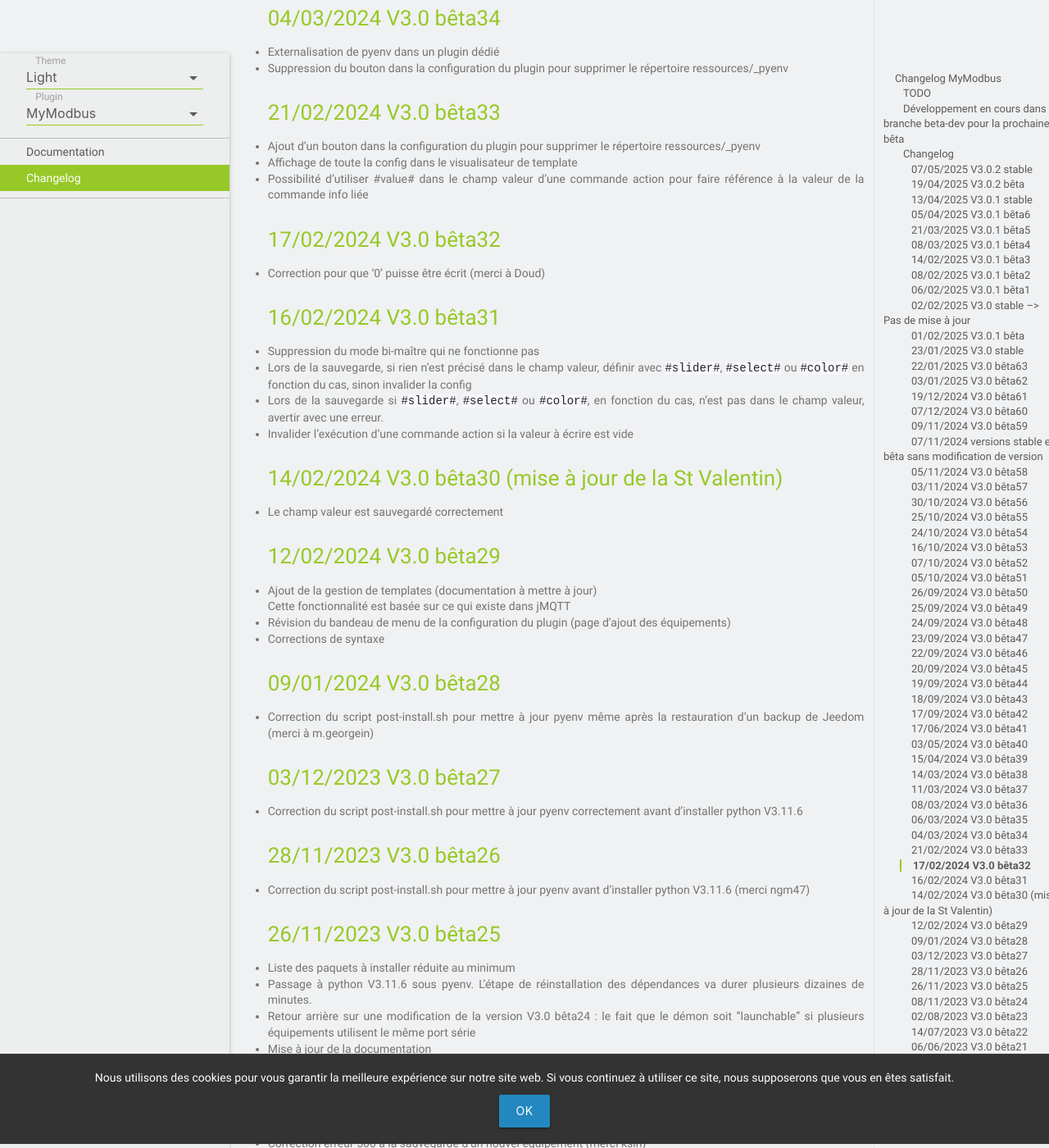
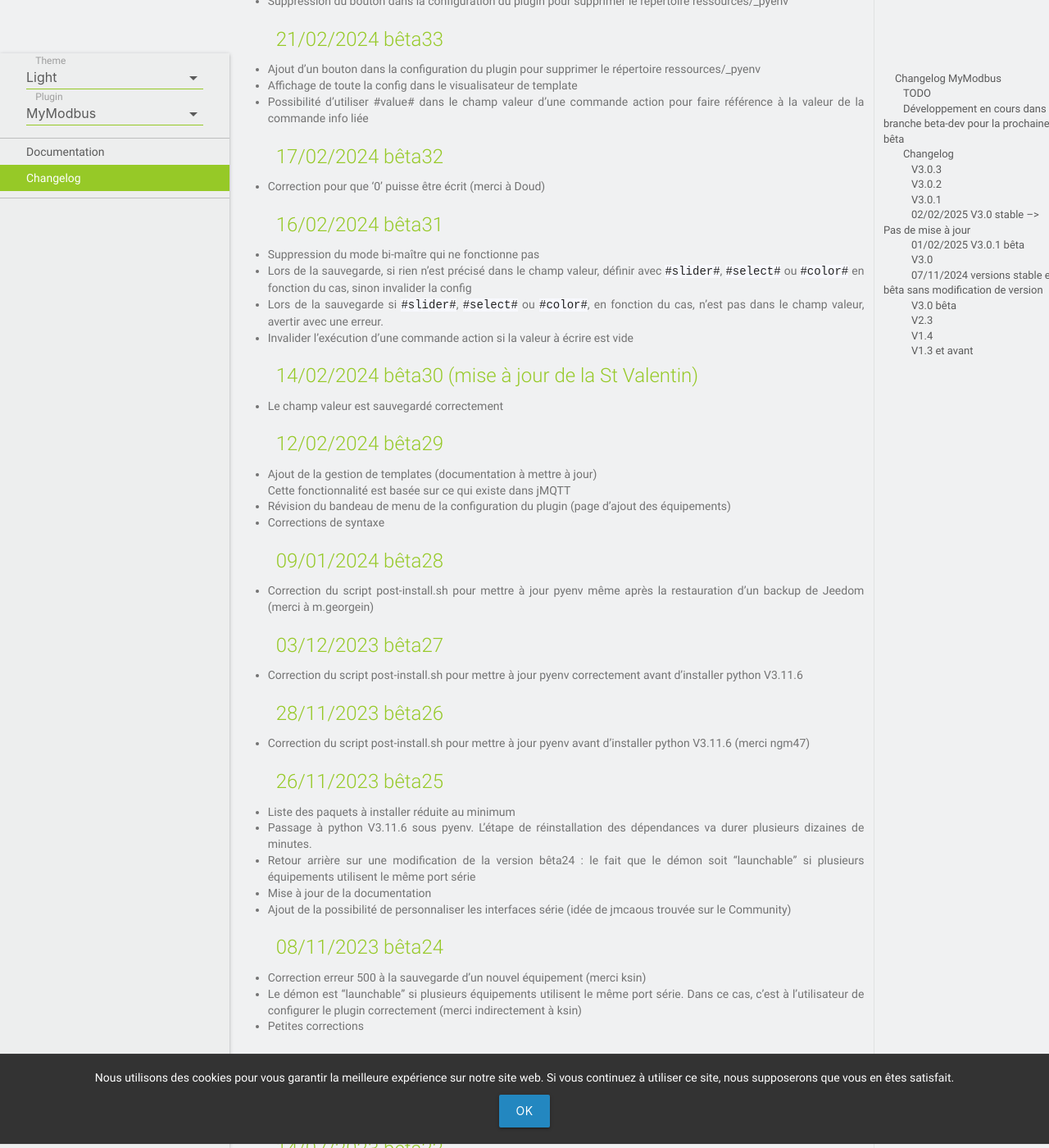
Before and after one commit to MrWaloo/jeedom-plugins-doc, a Jekyll site: the page built from docs/fr_FR/mymodbus_changelog.md, in a window 1280 px wide and 1400 px high, scrolled down 6461 px. Shown: the whole window at 82% size. Built offline with Jekyll 4.4.1, drawn with Linux system fonts in a browser that asks for light colours; emoji names are drawn with the system emoji font; our own code applies the rules of GitHub Pages for plain Markdown files; some of the changed text lies outside the part shown.

Commit message:
Mises à jour

```diff
--- a/docs/fr_FR/mymodbus_changelog.md
+++ b/docs/fr_FR/mymodbus_changelog.md
@@ -9,89 +9,124 @@
 
 ## Changelog
 
-### 07/05/2025 V3.0.2 stable
+### V3.0.3
+
+#### 28/05/2025 bêta
+
+- Mise à jour de la configuration du démon en cas de désactivation ou activation d'un équipement par scénario (merci Marp30 et Noyax37)
+
+### V3.0.2
+
+#### 07/05/2025 stable
+
 - Passage de la version 3.0.2 bêta en stable
 - Les 2 branches sont alignées
 
-### 19/04/2025 V3.0.2 bêta
+#### 19/04/2025 bêta
+
 - Lancement du démon permis même sans équipement actif pour valider l'installation des dépendances
 - Sauvegarde des équipements en cas de mise à jour du plugin
 
-### 13/04/2025 V3.0.1 stable
+### V3.0.1
+
+#### 13/04/2025 stable
+
 - Passage de la version 3.0.1 bêta6 en stable
 - Les 2 branches sont alignées
 
-### 05/04/2025 V3.0.1 bêta6
+#### 05/04/2025 bêta6
+
 - Corrections pour la fonction de test
 
-### 21/03/2025 V3.0.1 bêta5
+#### 21/03/2025 bêta5
+
 - Correction de la syntaxe pour les valeurs nan (Not A Number)
 - Correction de l'écriture des commandes action d'un équipement utilisant l'interface d'un autre équipement
 
-### 08/03/2025 V3.0.1 bêta4
+#### 08/03/2025 bêta4
+
 - Utilisation de la dernière version de pymodbus, la version V3.8.6
 - Filtrage des valeurs nan (Not A Number) : si une valeur lue est nan alors cette valeur n'est pas remontée vers Jeedom
 - [BUGFIX] La fonction de classe sendNewConfig est déclarée comme étant static
 
-### 14/02/2025 V3.0.1 bêta3
+#### 14/02/2025 bêta3
+
 - Corrections pour la fonction de test
 - Traduction fonctionnelle
 - Simplification de la ligne de commande. La configuration n'est plus passée sur la ligne de commande du démon mais est envoyée par la suite.
 
-### 08/02/2025 V3.0.1 bêta2
+#### 08/02/2025 bêta2
+
 - Corrections pour la fonction de test
 - Ajout de la traduction
 
-### 06/02/2025 V3.0.1 bêta1
+#### 06/02/2025 bêta1
+
 - Correction de la mauvaise valeur par défaut de l'équipement de test. Dorénavant, par défaut, l'équipement n'est pas un équipement de test. (merci ludoviclt)
 - Fonction d'envoi des nouvelles valeurs du démon à Jeedom revue
 - Correction de la fonction de nettoyage des anciens fichiers qui effaçait l'icône rtuovertcp à tord
 
 ### 02/02/2025 V3.0 stable --> Pas de mise à jour
+
 - Aucune modification, juste un répertoire inutilisé depuis longtemps supprimé du dépôt
 
 ### 01/02/2025 V3.0.1 bêta
+
 - Suppression du lien inutile vers la documentation depuis la configuration des équipements (préparation pour la mise en place de la traduction)
 - Utilisation de la dernière version de pymodbus : V3.8.3
 - Simplification de la page modale santé
 - Il est possible de créer un équipement de test qui va vérifier si les registres dans une certaine plage existent.
 
-### 23/01/2025 V3.0 stable
+### V3.0
+
+#### 23/01/2025 stable
+
 - Passage de la version 3.0 bêta63 en stable
 - Suppression du lien invalide vers une vidéo dans la description (24/01/2025)
 
-### 22/01/2025 V3.0 bêta63
+#### 22/01/2025 bêta63
+
 - Correction d'une erreur de syntaxe PHP qui empêchait le nettoyage des fichiers obsolètes
 
-### 03/01/2025 V3.0 bêta62
+#### 03/01/2025 bêta62
+
 - Petite modification pratique et purement esthétique : l'ID de l'équipement est affiché dans l'onglet
 
-### 19/12/2024 V3.0 bêta61
+#### 19/12/2024 bêta61
+
 - Un test d'égalité ou de différence avec une valeur (ou une chaine de caractères) est maintenant possible pour une commande info de sous-type binaire qui lit un registre (merci ludoviclt)
 
-### 07/12/2024 V3.0 bêta60
+#### 07/12/2024 bêta60
+
 - Correction d'une erreur qui empêchait l'import des commandes de lecture de plage de registres lors de l'utilisation d'un template (merci ludoviclt)
 
-### 09/11/2024 V3.0 bêta59
+#### 09/11/2024 bêta59
+
 - Vérification que la plage de registres source soit définie (merci ludoviclt)
 - Vérification de la version des modules installés
 
 ### 07/11/2024 versions stable et bêta sans modification de version
+
 - Mise à jour du lien vers la documentation
 
 Explications : [https://community.jeedom.com/t/evolutions-du-plugin-mymodbus-version-stable/133443](https://community.jeedom.com/t/evolutions-du-plugin-mymodbus-version-stable/133443)
 
-### 05/11/2024 V3.0 bêta58
+### V3.0 bêta
+
+#### 05/11/2024 bêta58
+
 - Cas particulier d'extraction d'un bit de registre dans une plage de registres (merci Doud)
 
-### 03/11/2024 V3.0 bêta57
+#### 03/11/2024 bêta57
+
 - Outil de déplacement des commandes d'un équipement à un autre afin de garder les commandes lors d'un split d'équipement en
 cas d'utilisation de la même interface
 
-### 30/10/2024 V3.0 bêta56
+#### 30/10/2024 bêta56
+
 - Correction sur les fonctions d'écriture
 
-### 25/10/2024 V3.0 bêta55
+#### 25/10/2024 bêta55
 
 > :warning: ***Important***
 > Une réinstallation des dépendances doit être faite sans quoi le démon MyModbus ne fonctionnera pas.
@@ -99,17 +134,21 @@
 
 - Utilisation de pymodbus V3.7.4
 
-### 24/10/2024 V3.0 bêta54
+#### 24/10/2024 bêta54
+
 - Forçage de la version de pymodbus à 3.7.3
 
-### 16/10/2024 V3.0 bêta53
+#### 16/10/2024 bêta53
+
 - Mise à jour de jeedomdaemon (il faut relancer l'installation des dépendances)
 
-### 07/10/2024 V3.0 bêta52
+#### 07/10/2024 bêta52
+
 - Nouveauté : inversion des doubles-mots possible
 - Nouveauté : affichage de la configuration d'inversion en fonction du type de donnée
 
-### 05/10/2024 V3.0 bêta51
+#### 05/10/2024 bêta51
+
 - Nouveauté : utilisation de la même interface pour plusieurs équipements
 - Nouveauté : ajout d'une commande info 'Polling' qui contient le temps de polling recalculé actuel (si la commande n'existe pas,
 sauvegardez l'équipement)
@@ -123,20 +162,23 @@
 - Structure du démon : la classe MyModbusConfig est écrite dans un fichier dédié
 - [ESSAI] Suppression effective de l'ancien répertoire 'ressources' (avec 2 S) qui n'est plus utilisé
 
-### 26/09/2024 V3.0 bêta50
+#### 26/09/2024 bêta50
+
 - Si les valeurs saisies dans la configuration commencent ou se terminent par des espaces, ceux-ci sont ignorés
 - Le polling n'est plus recalculé en cas d'erreur durant le cycle
 
-### 25/09/2024 V3.0 bêta49
+#### 25/09/2024 bêta49
+
 - Correction de l'erreur de syntaxe qui bloquait les écritures (merci wocha-fr)
 
-### 24/09/2024 V3.0 bêta48
+#### 24/09/2024 bêta48
+
 - Correction de la fonction eqLogic.getDeamonLaunchable (merci wocha-fr)
 - Correction du type d'un index de dictionnaire (merci wocha-fr)
 - Corrections de syntaxe (merci thomaspascal, Droopy et lperenna)
 - [ESSAI] Gestion correcte d'un temps d'attente après erreur plus long (quelques minutes)
 
-### 23/09/2024 V3.0 bêta47
+#### 23/09/2024 bêta47
 
 > :warning: ***Important***
 > A partir de cette version, l'inversion des mots ne sera plus nécessaire si l'architecture du CPU est identique entre
@@ -147,22 +189,26 @@
 - Gestion interne du boutisme (endianess) et non plus via pymodbus
 - Suppression du double log en cas d'erreur de lecture
 
-### 22/09/2024 V3.0 bêta46
+#### 22/09/2024 bêta46
+
 - Vérification que la commande existe bien lorsqu'un changement de valeur est reçu pour éviter une erreur (merci thomaspascal)
 - Affichage du bouton "Supprimer" dans le viewer de template (merci thomaspascal)
 - Corrections pour les connexions série (merci wocha-fr)
 
-### 20/09/2024 V3.0 bêta45
+#### 20/09/2024 bêta45
+
 - Correction du problème avec les templates
 - Correction du problème avec l'ordre des mots d'une valeurs sur plus de 32 bits dans une plage de registres lorsque l'offset
 dans la plage de registres est impaire
 - Correction de la prise en charge du paramètre "port" pour les liaisons série
 
-### 19/09/2024 V3.0 bêta44
+#### 19/09/2024 bêta44
+
 - Prise en compte de la configuration d'inversion des octets et des mots pour les valeurs lues depuis une plage de registres
 (merci thomaspascal)
 
-### 18/09/2024 V3.0 bêta43
+#### 18/09/2024 bêta43
+
 - Optimisation du verrou qui permet les requêtes afin que les écritures puissent être faites plus rapidement
 - Vérification de l'état de la connexion avant chaque requête
 - Le polling peut être configuré à 0.01s minimum
@@ -170,7 +216,7 @@
 - Le démon n'est pas "launchable" si le venv n'est pas présent
 - Suppression de l'ancien répertoire mal orthographié "ressources" (avec 2 S)
 
-### 17/09/2024 V3.0 bêta42
+#### 17/09/2024 bêta42
 
 > :warning: ***Important***
 > 1. Avant de faire cette mise à jour, désactivez les équipements MyModbus. Faites une capture de la configuration des équipements
@@ -201,126 +247,156 @@
 - Suppression du format float16
 - Prise en compte de l'inversion des octets et des mots pour les chaînes de caractères
 
-### 17/06/2024 V3.0 bêta41
+#### 17/06/2024 bêta41
+
 - Correction d'une erreur de syntaxe (merci m.georgein)
 - Lors de l'exécution d'une commande action, il faut vérifier si l'équipement est actif avant d'envoyer la commande au démon
 
-### 03/05/2024 V3.0 bêta40
+#### 03/05/2024 bêta40
+
 - Correction de syntaxe sur des messages de log du démon (merci à Jean-Baptiste)
 
-### 15/04/2024 V3.0 bêta39
+#### 15/04/2024 bêta39
+
 - Correction de l'utilisation de la fonction `strtolower` (merci à Jean-Baptiste)
 
-### 14/03/2024 V3.0 bêta38
+#### 14/03/2024 bêta38
+
 - Logs un peu plus détaillés en mode debug
 
-### 11/03/2024 V3.0 bêta37
+#### 11/03/2024 bêta37
+
 - Amélioration de l'interaction avec pyenv
 
-### 08/03/2024 V3.0 bêta36
+#### 08/03/2024 bêta36
+
 - Amélioration de l'interaction avec pyenv
 
-### 06/03/2024 V3.0 bêta35
+#### 06/03/2024 bêta35
+
 - Initialisation de pyenv
 
-### 04/03/2024 V3.0 bêta34
+#### 04/03/2024 bêta34
+
 - Externalisation de pyenv dans un plugin dédié
 - Suppression du bouton dans la configuration du plugin pour supprimer le répertoire ressources/_pyenv
 
-### 21/02/2024 V3.0 bêta33
+#### 21/02/2024 bêta33
+
 - Ajout d'un bouton dans la configuration du plugin pour supprimer le répertoire ressources/_pyenv
 - Affichage de toute la config dans le visualisateur de template
 - Possibilité d'utiliser #value# dans le champ valeur d'une commande action pour faire référence à la valeur de la commande info liée
 
-### 17/02/2024 V3.0 bêta32
+#### 17/02/2024 bêta32
+
 - Correction pour que '0' puisse être écrit (merci à Doud)
 
-### 16/02/2024 V3.0 bêta31
+#### 16/02/2024 bêta31
+
 - Suppression du mode bi-maître qui ne fonctionne pas
 - Lors de la sauvegarde, si rien n'est précisé dans le champ valeur, définir avec `#slider#`, `#select#` ou `#color#` en fonction du cas, sinon invalider la config
 - Lors de la sauvegarde si `#slider#`, `#select#` ou `#color#`, en fonction du cas, n'est pas dans le champ valeur, avertir avec une erreur.
 - Invalider l'exécution d'une commande action si la valeur à écrire est vide
 
-### 14/02/2024 V3.0 bêta30 (mise à jour de la St Valentin)
+#### 14/02/2024 bêta30 (mise à jour de la St Valentin)
+
 - Le champ valeur est sauvegardé correctement
 
-### 12/02/2024 V3.0 bêta29
+#### 12/02/2024 bêta29
+
 - Ajout de la gestion de templates (documentation à mettre à jour)
 Cette fonctionnalité est basée sur ce qui existe dans jMQTT
 - Révision du bandeau de menu de la configuration du plugin (page d'ajout des équipements)
 - Corrections de syntaxe
 
-### 09/01/2024 V3.0 bêta28
+#### 09/01/2024 bêta28
+
 - Correction du script post-install.sh pour mettre à jour pyenv même après la restauration d'un backup de Jeedom (merci à m.georgein)
 
-### 03/12/2023 V3.0 bêta27
+#### 03/12/2023 bêta27
+
 - Correction du script post-install.sh pour mettre à jour pyenv correctement avant d'installer python V3.11.6
 
-### 28/11/2023 V3.0 bêta26
+#### 28/11/2023 bêta26
+
 - Correction du script post-install.sh pour mettre à jour pyenv avant d'installer python V3.11.6 (merci ngm47)
 
-### 26/11/2023 V3.0 bêta25
+#### 26/11/2023 bêta25
+
 - Liste des paquets à installer réduite au minimum
 - Passage à python V3.11.6 sous pyenv. L'étape de réinstallation des dépendances va durer plusieurs dizaines de minutes.
-- Retour arrière sur une modification de la version V3.0 bêta24 : le fait que le démon soit "launchable" si plusieurs équipements utilisent le même port série
+- Retour arrière sur une modification de la version bêta24 : le fait que le démon soit "launchable" si plusieurs équipements utilisent le même port série
 - Mise à jour de la documentation
 - Ajout de la possibilité de personnaliser les interfaces série (idée de jmcaous trouvée sur le Community)
 
-### 08/11/2023 V3.0 bêta24
+#### 08/11/2023 bêta24
+
 - Correction erreur 500 à la sauvegarde d'un nouvel équipement (merci ksin)
 - Le démon est "launchable" si plusieurs équipements utilisent le même port série. Dans ce cas, c'est à l'utilisateur de configurer le plugin correctement (merci indirectement à ksin)
 - Petites corrections
 
-### 02/08/2023 V3.0 bêta23
+#### 02/08/2023 bêta23
+
 - Les listes sont gérées pour les binaires également
 - Les couleurs sont prises en compte
 
-### 14/07/2023 V3.0 bêta22
+#### 14/07/2023 bêta22
+
 - Le bouton d'ajout de commande en bas du tableau des commandes fonctionne dorénavant comme attendu
 - Les retours NaN sont correctement gérés
 
-### 06/06/2023 V3.0 bêta21
+#### 06/06/2023 bêta21
+
 - Forçage de la version pymodbus 3.2.2 pour éviter des erreurs avant de trouver une meilleure solution
 
-### 10/05/2023 V3.0 bêta20
+#### 10/05/2023 bêta20
+
 - Correction des logs des écritures en mode bi-maître
 - Ajout de la commande info liée aux commandes action
 - Ajout du bouton de création de commande en fin de tableau
 
-### 06/05/2023 V3.0 bêta19
+#### 06/05/2023 bêta19
+
 - Deuxième tentative du mode bi-maître spécifique aux chaudières De Dietrich Diematic (merci à loustic03 de m'avoir laissé autant de temps pour tester chez lui)
 
-### 05/05/2023 V3.0 bêta18
+#### 05/05/2023 bêta18
+
 - Prise en charge des commandes action avec une liste
 - Première tentative du mode bi-maître spécifique aux chaudières De Dietrich Diematic
 - Affichage de la configuration de l'endianess pour les commandes actions (merci à thomaspascal)
 - Indentation du code de tout le plugin avec 2 espaces au lieu de 4
 
-### 13/04/2023 V3.0 bêta17
+#### 13/04/2023 bêta17
+
 - Pour les commandes binaires depuis une plage de registres, les plages numériques en source sont possibles mais un filtre doit être spécifié (merci à Noyax37)
 
-### 10/04/2023 V3.0 bêta16
+#### 10/04/2023 bêta16
+
 - Petite correction sur le log lors de l'exécution d'une commande action
 
-### 09/04/2023 V3.0 bêta15
+#### 09/04/2023 bêta15
+
 - Amélioration de la saisie des commandes an désélectionnant les options invisibles (merci à Noyax37)
 - Remontée de la valeur lue vers Jeedom par le démon si la commande est configurée avec "Répéter les valeurs identiques" à "Oui" (merci Bison pour l'astuce)
 - Meilleure gestion des exceptions
 - Ajout du nom de l'équipement dans les logs du démon (là où c'est possible)
 
-### 07/04/2023 V3.0 bêta14
+#### 07/04/2023 bêta14
+
 - Les reconnexions automatiques de pymodbus sont désactivées. Les (re)connexions sont gérées par le démon (merci à thomaspascal)
 - En cas de sauvegarde de la configuration, le démon se déconnecte avant de prendre la nouvelle configuration en compte (merci à thomaspascal)
 - Maintien de l'ordre des commandes lors de la sauvegarde qui rajoute les commandes spéciales (merci à thomaspascal)
 - Correction de l'erreur lors de la duplication d'un équipement (merci à Noyax37)
 - Suppression des paramètres de configuration utilisés dans l'ancienne version (et donc le retour en version stable est rendu impossible sans restaurer un backup ou resaisir les configurations)
 
-### 05/04/2023 V3.0 bêta13
+#### 05/04/2023 bêta13
+
 - Contournement de l'erreur d'affichage des paramètres d'équipement (Solution en cours)
 - Correction de l'erreur lors de la duplication d'un équipement (merci à Noyax37)
 - Démon : si la lecture retourne 'nan', la valeur n'est pas remontée vers Jeedom et une erreur est générée (merci à ced2001)
 
-### 04/04/2023 V3.0 bêta12
+#### 04/04/2023 bêta12
+
 - Ajout du mode cyclique
 - Ajout du mode lecture sur événement
 - Le temps de polling minimum est maintenant de 1 seconde
@@ -329,14 +405,17 @@
 - Remontée de la valeur lue vers Jeedom par le démon uniquement en cas de changement de valeur
 - Diverses optimisations
 
-### 29/03/2023 V3.0 bêta11
+#### 29/03/2023 bêta11
+
 - Correction de l'affichage du paramètre "adresse esclave" des commandes action (merci à Noyax37 et à pilou226)
 
-### 28/03/2023 (0:08) V3.0 bêta10
+#### 28/03/2023 (0:08) bêta10
+
 - Correction de l'erreur lors de l'écriture d'un binaire (merci à ngm47)
 - La pause suite à une commande action est cumulable avec l'écriture de la valeur d'une expression
 
-### 27/03/2023 (8:57) V3.0 bêta9
+#### 27/03/2023 (8:57) bêta9
+
 - Passer le niveau de log à la volée en cas de changement sans redémarrer le démon
 - Passer les modifications de configuration à la volée lors de la sauvegarde sans redémarrer le démon
 - Meilleure gestion de la communication entre le démon et les process PyModbusClient
@@ -345,7 +424,8 @@
 - Seuls les équipements utilisant le protocole de connexion "serial" ne peuvent pas utiliser la même interface.
 Les équipements en TCP ou UDP **peuvent** communiquer avec la même adresse IP, ça ne veut pas dire qu'ils le doivent.
 
-### 24/03/2023 V3.0 bêta8
+#### 24/03/2023 bêta8
+
 - Correction de la fonction de validation des adresses d'une plage de registres
 - Optimisation du temps de traitement des valeurs remontées par le démon
 - Gestion de la reconnexion en cas de déconnexion
@@ -353,23 +433,29 @@
 - Permettre un temps d'attente avant la première requête (compatibilité avec Huawei SUN2000)
 - Validation de la configuration de sorte que deux équipements ne puissent pas utiliser la même connexion
 
-### 23/03/2023 V3.0 bêta7
+#### 23/03/2023 bêta7
+
 - Correction d'une erreur lors de la vérification des plages
 
-### 23/03/2023 V3.0 bêta6
+#### 23/03/2023 bêta6
+
 - Liste déroulante pour le choix de la plage de registres (documentation ok)
 
-### 21/03/2023 V3.0 bêta5
+#### 21/03/2023 bêta5
+
 - Lecture d'une plage d'adresses en une fois et assignation indirecte des commandes info :
 Version avec une configuration permettant une meilleure compatibilité
 
-### 19/03/2023 V3.0 bêta4
+#### 19/03/2023 bêta4
+
 - Lecture d'une plage d'adresses en une fois et assignation indirecte des commandes info (à documenter)
 
-### 17/03/2023 V3.0 bêta3
+#### 17/03/2023 bêta3
+
 - Correction du bug qui supprimait toutes les commandes au moment de sauvegarder la configuration d'un équipement
 
-### 16/03/2023 V3.0 bêta2
+#### 16/03/2023 bêta2
+
 - Correction de l'installation des dépendances
 - Logging au niveau paramétré dans Jeedom, même pour le démon
 - Ajout de l'ID dans les commandes
@@ -377,74 +463,104 @@
 - Possibilité de rajouter un temps d'attente après l'écriture d'une valeur fixe
 - Plus d'informations sont loggées en cas d'exception lors des lectures et écritures
 
-### 10/03/2023 V3.0 bêta1
+#### 10/03/2023 bêta1
+
 - Réécriture complète du plugin afin de gérer un maximum de modes et de formats de données
 
-### 08/03/2023 V2.3 stable
+### V2.3
+
+Toutes les versions antérieures à la version V3.0 ont été développées par Bebel27.
+
+#### 08/03/2023 stable
+
 - Passage de la version beta en stable, il faudra impérativement relancer les dépendances !
 - Par sécurité avant de faire la mise à jour, vous pouvez faire un backup de votre installation.
 
-### 17/03/2021 V2.2.3 bêta
+#### 17/03/2021 V2.2.3 bêta
+
 - ajout options dans la page de configuration pour redémarrer les démons si Nok
 
-### 06/03/2021 V2.2.2 bêta
+#### 06/03/2021 V2.2.2 bêta
+
 - ajout gestion du rtu (test)
 
-### 07/02/2021 V2.2.0 bêta
+#### 07/02/2021 V2.2.0 bêta
+
 - ajout gestion des démons
 
-### 04/01/2021 V2.1.2 bêta
+#### 04/01/2021 V2.1.2 bêta
+
 - ajout écriture multiples registers fonction 16
 
-### 28/12/2020 V2.1.1 bêta
+#### 28/12/2020 V2.1.1 bêta
+
 - Mise à jour du script d'écriture pour python 3 (version beta)
 
-### 22/06/2020 V2.1 bêta
+#### 22/06/2020 V2.1 bêta
+
 - Ajout d'un mode pour la lecture des inputs_registers des compteurs de puissances Eastrom (version beta)
 
-### 01/06/2020 V2.0 bêta
+#### 01/06/2020 V2.0 bêta
+
 - Passage en python3 nécessite une mise à jour des dépendances
 - Possibilité de filtrer directement des bits dans le plugin, sans passer par des virtuels
 - Ajout de la lecture de float et de int en holding register
 
-### 09/04/2020 V1.4.stable
+### V1.4
+
+#### 09/04/2020 V1.4.stable
+
 - Mise à jour Logo ..... Merci alois.myard pour cette création
 
-### 23/03/2020 V1.4.4
+#### 23/03/2020 V1.4.4
+
 - mise à jour page configuration, ajout des équipements en paramètre.
 
-### 23/03/2020 V1.4.4
+#### 23/03/2020 V1.4.4
+
 - Ajout page santé
 
-### 21/03/2020 V1.4.3
+#### 21/03/2020 V1.4.3
+
 - Ajout configuration pour automate Wago
 
-### 15/03/2020 V1.4.2
+#### 15/03/2020 V1.4.2
+
 - Mise à jour du script des dépendances V1.3
 
-### 05/03/2020 V1.4.1
+#### 05/03/2020 V1.4.1
+
 - Mise à jour du logo au standard officiel.
 
-### 23/02/2020 V1.4.0
+#### 23/02/2020 V1.4.0
+
 - Ajout compatibilité Jeedom en V3.3 (suite test fais en V3.3)
 
-### 09/02/2020 V1.3.2
+### V1.3 et avant
+
+#### 09/02/2020 V1.3.2
+
 - Ajout Python PIP dans le script d'installation des dépendances. (Suite problème remonté sur Community par @hitaki)
 
-### 03/02/2020 V1.3.1
+#### 03/02/2020 V1.3.1
+
 - Suppression du time out sur la gestion du port de com, car il entrainait des erreurs de lecture
 
-### 22/01/2020 V1.3
+#### 22/01/2020 V1.3
+
 - Résolution du bug sur le retour des valeurs des équipements à IP commune.
 
-### 18/01/2020 V1.2 bêta
+#### 18/01/2020 V1.2 bêta
+
 - Découverte d'un bug sur la lecture d'une même ip avec un unit différent. En cours de résolution
 - correction du script d'écriture (ajour de l'unit id) essais sur un automate wago ok
 
-### 28/12/2019 V1.1 stable
+#### 28/12/2019 V1.1 stable
+
 - passage en stable (demande en cours)
 
-### 14/01/2020 V1.2 bêta
+#### 14/01/2020 V1.2 bêta
+
 - Correction bug sur sauvegarde
 - Mise à jour visuel commandes
 - Mise en service du NTP pour crouzet à 00h30 si activé
```
Also changed, not shown: docs/fr_FR/klereo_changelog.md (+20 -8 lines).
